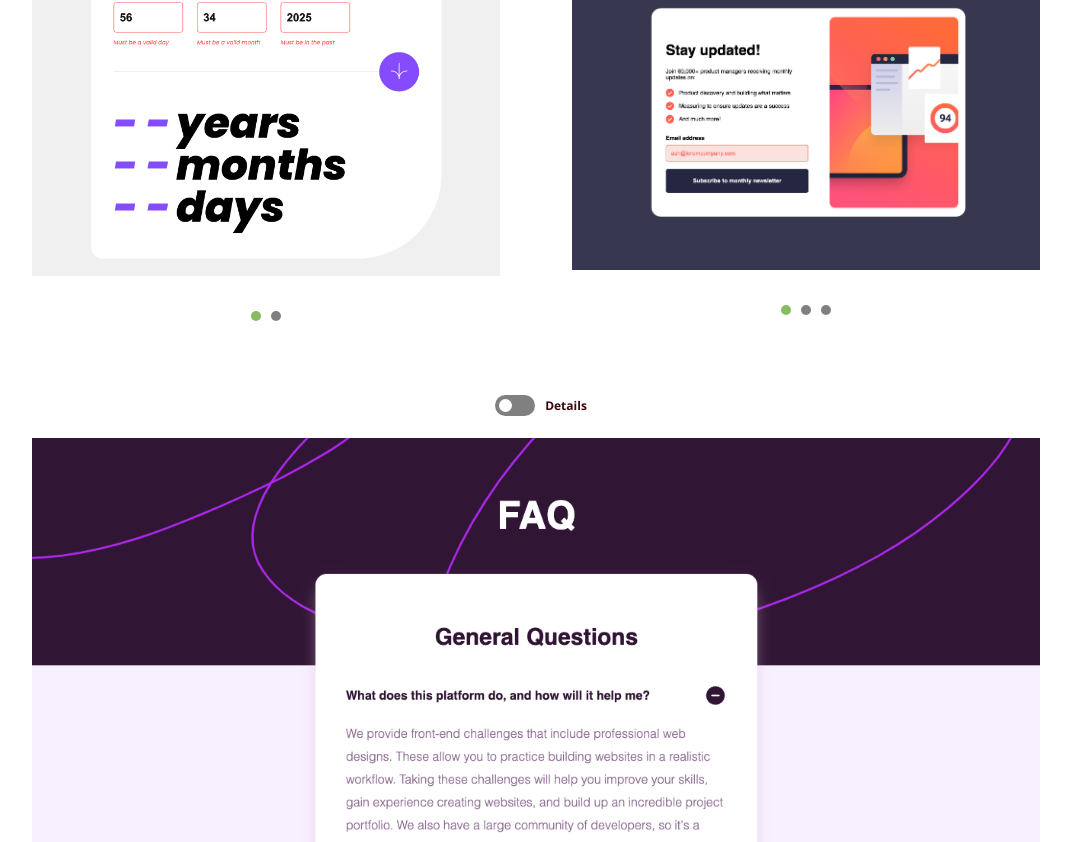
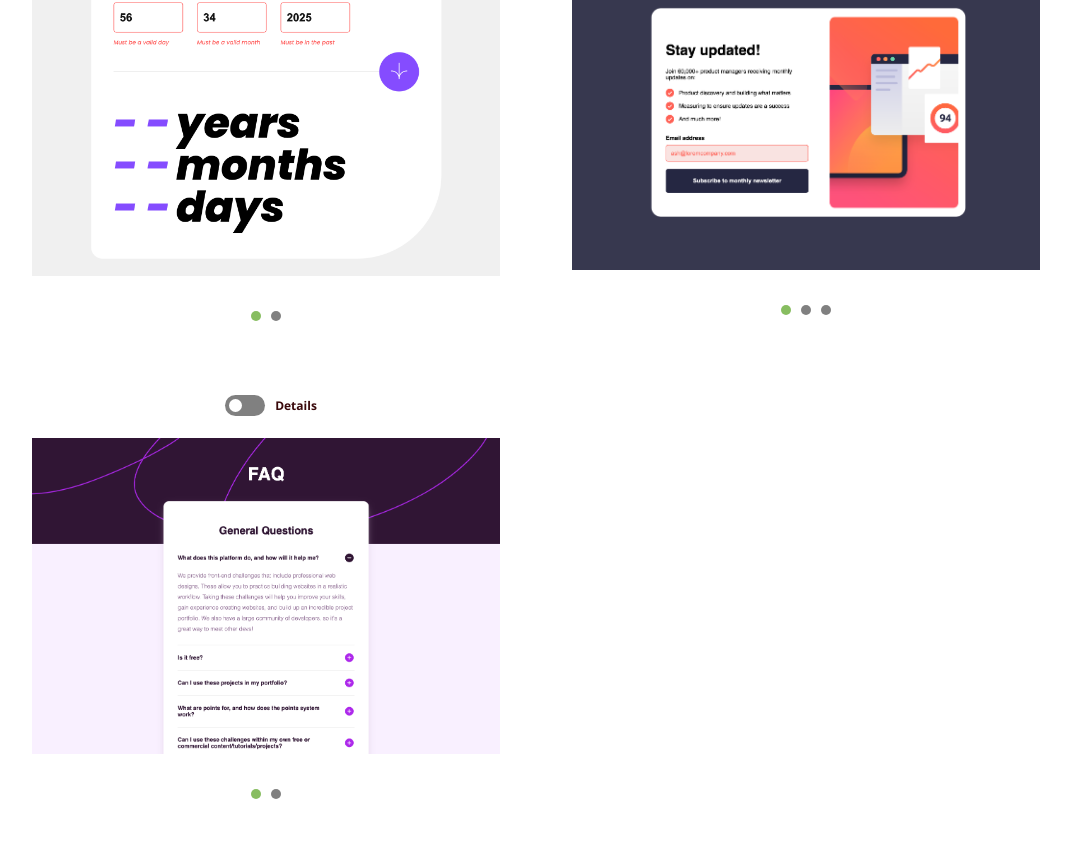
Before and after one commit to annaduong17/portfolio, a React (Create React App) app: page / in a window 1280 px wide. Shown: the part 1958-2800 px from the top of the page, without its empty margins (104-1175 px from the left). Built offline with nearby package versions, Linux system fonts and the light colour scheme.

Commit message:
change projects layout to grid

```diff
--- a/src/styles/PortfolioPage.scss
+++ b/src/styles/PortfolioPage.scss
@@ -16,11 +16,14 @@ $white: #FFFFFF;
     text-align: center;
   }
 
+  .projects {
+    display: grid;
+    grid-template-columns: 1fr 1fr;
+  }
+
   .portfolio-item {
-    width: 400px;
     background-color: rgba(255, 255, 255, 1);
     border-radius: clamp(10px, 5vw, 20px);
-    flex-grow: 1;
     padding-block: clamp(10px, 1vw, 20px);
     margin: 10px;
   }
@@ -192,3 +195,9 @@ $white: #FFFFFF;
     }
   }
 }
+
+@media (max-width: 1200px) {
+  .portfolio-page .projects {
+    grid-template-columns: 1fr;
+  }
+}
```
